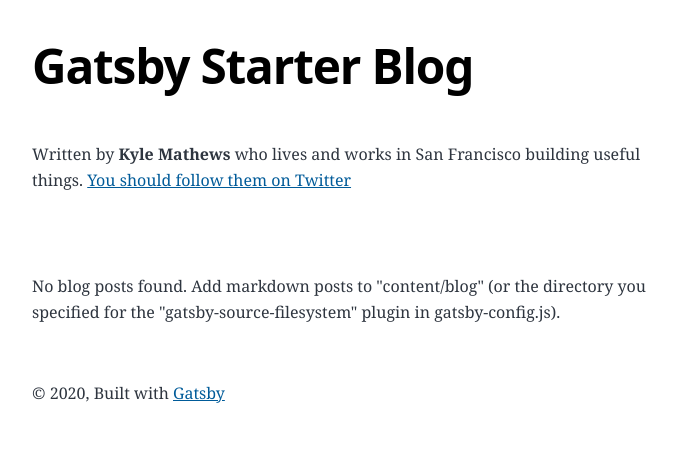
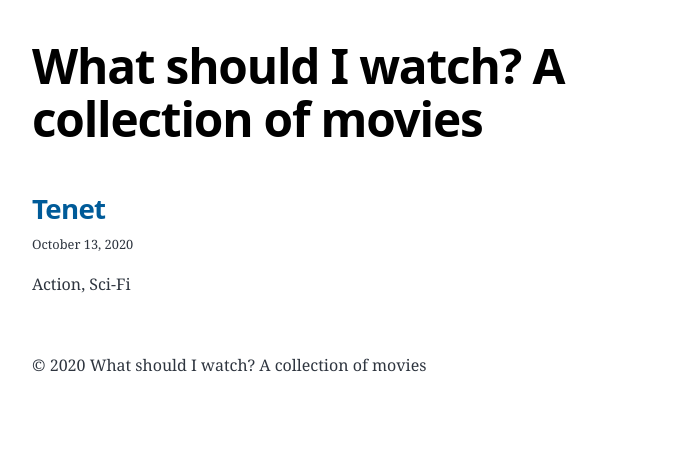
Before and after one commit to pfva/what-should-i-watch, a Gatsby site: page / in a window 1280 px wide. Shown: the whole page, without its empty margins (292-969 px from the left). Built offline with nearby package versions, Linux system fonts and the light colour scheme; Gatsby itself is replaced by a stand-in of ours.

Commit message:
Add first movie as markdown

```diff
--- /dev/null
+++ b/content/blog/tenet/index.md
@@ -0,0 +1,19 @@
+---
+title: Tenet
+date: '2020-10-13'
+genre: 'Action, Sci-Fi'
+---
+
+> Armed with only one word, Tenet, and fighting for the survival of the entire world,
+> a Protagonist journeys through a twilight world of international espionage on a mission
+> that will unfold in something beyond real time.
+
+![Tenet](./tenet.jpg)
+
+**Director** Christopher Nolan
+
+**Actors** John David Washington, Robert Pattinson, Elizabeth Debicki, Kenneth Branagh
+
+**Released** 2020
+
+**Ratings** _IMDb_ 7.8, _Metacritic_ 69
--- a/gatsby-config.js
+++ b/gatsby-config.js
@@ -1,15 +1,6 @@
 module.exports = {
   siteMetadata: {
-    title: 'Gatsby Starter Blog',
-    author: {
-      name: 'Kyle Mathews',
-      summary: 'who lives and works in San Francisco building useful things.',
-    },
-    description: 'A starter blog demonstrating what Gatsby can do.',
-    siteUrl: 'https://gatsby-starter-blog-demo.netlify.app/',
-    social: {
-      twitter: 'kylemathews',
-    },
+    title: 'What should I watch? A collection of movies',
   },
   plugins: [
     {
--- a/gatsby-node.js
+++ b/gatsby-node.js
@@ -85,18 +85,7 @@
   // blog posts are stored inside "content/blog" instead of returning an error
   createTypes(`
     type SiteSiteMetadata {
-      author: Author
       siteUrl: String
-      social: Social
-    }
-
-    type Author {
-      name: String
-      summary: String
-    }
-
-    type Social {
-      twitter: String
     }
 
     type MarkdownRemark implements Node {
@@ -106,7 +95,7 @@
 
     type Frontmatter {
       title: String
-      description: String
+      genre: String
       date: Date @dateformat
     }
 
--- a/package.json
+++ b/package.json
@@ -57,6 +57,7 @@
     "develop": "gatsby develop",
     "format": "prettier --write \"**/*.{js,jsx,ts,tsx,json,md}\"",
     "check": "prettier --check \"**/*.{js,jsx,ts,tsx,json,md}\"",
+    "lint": "eslint --fix .",
     "start": "npm run develop",
     "serve": "gatsby serve",
     "clean": "gatsby clean",
--- a/src/components/bio.js
+++ /dev/null
@@ -1,68 +0,0 @@
-/**
- * Bio component that queries for data
- * with Gatsby's useStaticQuery component
- *
- * See: https://www.gatsbyjs.com/docs/use-static-query/
- */
-
-import React from 'react';
-import { useStaticQuery, graphql } from 'gatsby';
-import Image from 'gatsby-image';
-
-const Bio = () => {
-  const data = useStaticQuery(graphql`
-    query BioQuery {
-      avatar: file(absolutePath: { regex: "/profile-pic.jpg/" }) {
-        childImageSharp {
-          fixed(width: 50, height: 50, quality: 95) {
-            ...GatsbyImageSharpFixed
-          }
-        }
-      }
-      site {
-        siteMetadata {
-          author {
-            name
-            summary
-          }
-          social {
-            twitter
-          }
-        }
-      }
-    }
-  `);
-
-  // Set these values by editing "siteMetadata" in gatsby-config.js
-  // eslint-disable-next-line
-  const author = data.site.siteMetadata?.author;
-  const social = data.site.siteMetadata?.social;
-
-  const avatar = data?.avatar?.childImageSharp?.fixed;
-
-  return (
-    <div className="bio">
-      {avatar && (
-        <Image
-          fixed={avatar}
-          alt={author?.name || ``}
-          className="bio-avatar"
-          imgStyle={{
-            borderRadius: `50%`,
-          }}
-        />
-      )}
-      {author?.name && (
-        <p>
-          Written by <strong>{author.name}</strong> {author?.summary || null}
-          {` `}
-          <a href={`https://twitter.com/${social?.twitter || ``}`}>
-            You should follow them on Twitter
-          </a>
-        </p>
-      )}
-    </div>
-  );
-};
-
-export default Bio;
--- a/src/components/layout.js
+++ b/src/components/layout.js
@@ -26,8 +26,7 @@
       <header className="global-header">{header}</header>
       <main>{children}</main>
       <footer>
-        © {new Date().getFullYear()}, Built with{' '}
-        <a href="https://www.gatsbyjs.com">Gatsby</a>
+        © {new Date().getFullYear()} {title}
       </footer>
     </div>
   );
--- a/src/components/seo.js
+++ b/src/components/seo.js
@@ -17,10 +17,6 @@
         site {
           siteMetadata {
             title
-            description
-            social {
-              twitter
-            }
           }
         }
       }
--- a/src/pages/index.js
+++ b/src/pages/index.js
@@ -1,7 +1,5 @@
 import React from 'react';
 import { Link, graphql } from 'gatsby';
-
-import Bio from '../components/bio';
 import Layout from '../components/layout';
 import SEO from '../components/seo';
 
@@ -13,7 +11,6 @@
     return (
       <Layout location={location} title={siteTitle}>
         <SEO title="All posts" />
-        <Bio />
         <p>
           No blog posts found. Add markdown posts to &quot;content/blog&quot;
           (or the directory you specified for the
@@ -26,7 +23,6 @@
   return (
     <Layout location={location} title={siteTitle}>
       <SEO title="All posts" />
-      <Bio />
       <ol style={{ listStyle: `none` }}>
         {posts.map((post) => {
           const title = post.frontmatter.title || post.fields.slug;
@@ -49,9 +45,9 @@
                 <section>
                   <p
                     dangerouslySetInnerHTML={{
-                      __html: post.frontmatter.description || post.excerpt,
+                      __html: post.frontmatter.genre || post.excerpt,
                     }}
-                    itemProp="description"
+                    itemProp="genre"
                   />
                 </section>
               </article>
@@ -81,7 +77,7 @@
         frontmatter {
           date(formatString: "MMMM DD, YYYY")
           title
-          description
+          genre
         }
       }
     }
--- a/src/style.css
+++ b/src/style.css
@@ -240,6 +240,10 @@
 
 /* Custom classes */
 
+.gatsby-resp-image-wrapper {
+  width: 50%;
+}
+
 .global-wrapper {
   margin: var(--spacing-0) auto;
   max-width: var(--maxWidth-wrapper);
```
Also changed, not shown: src/templates/blog-post.js (+2 -7 lines), content/blog/tenet/tenet.jpg (added).
